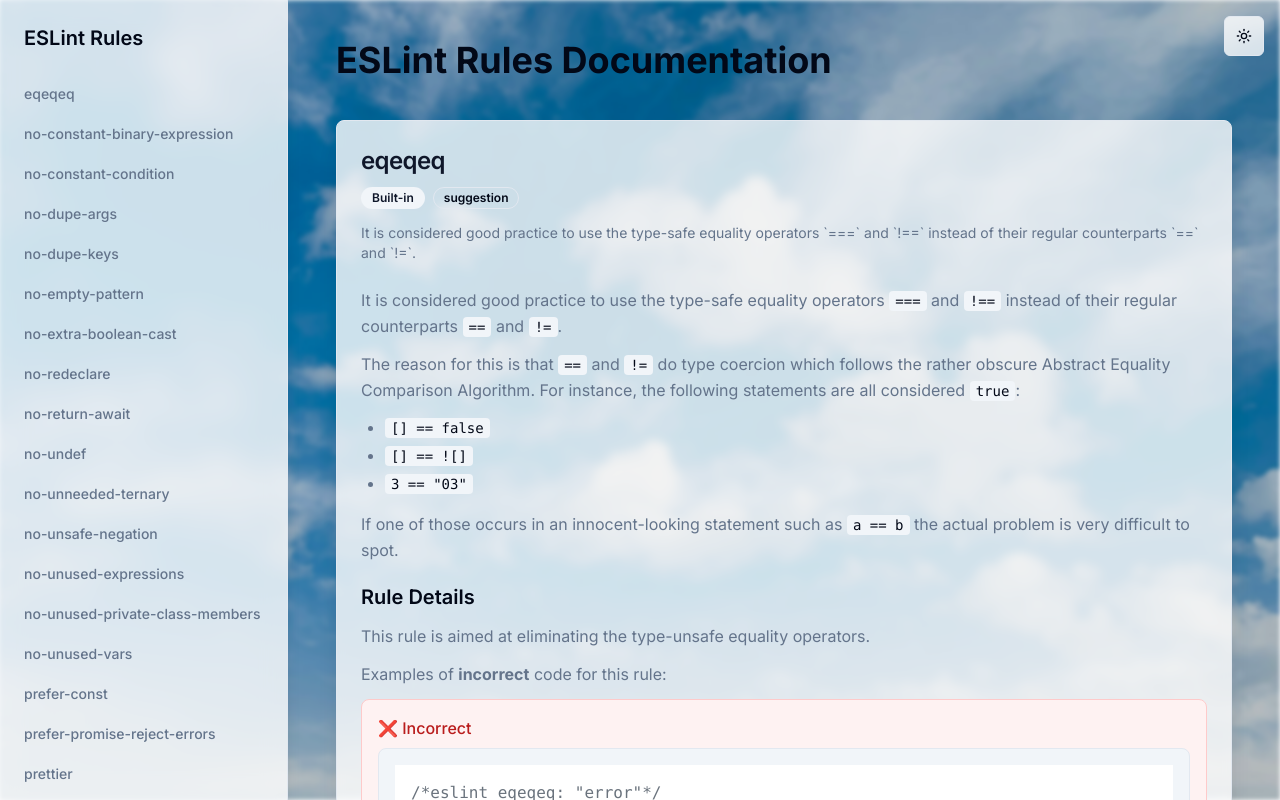
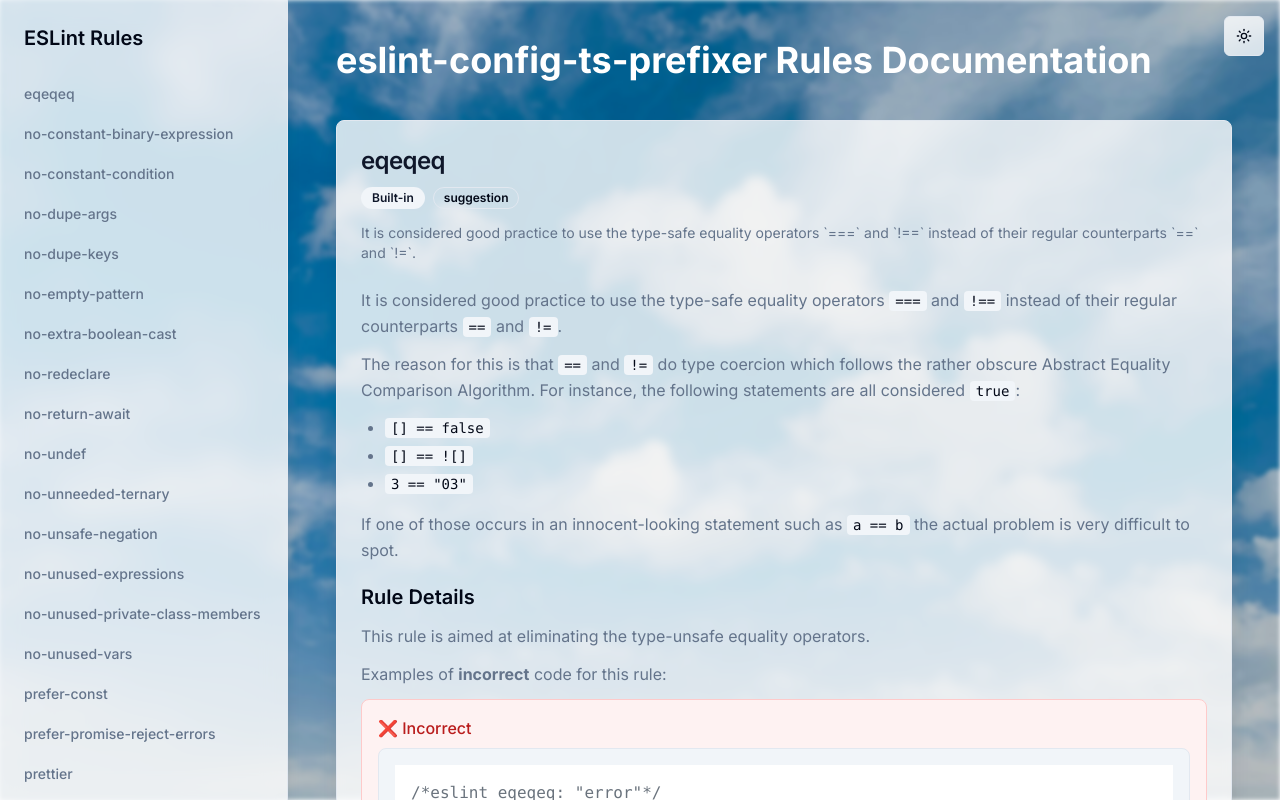
Before and after one commit to laststance/website-eslint-config-ts-prefixer, a Next.js app: page / in a window 1280 px wide. Shown: the top 800 px of the page. Built offline with nearby package versions, Linux system fonts and the light colour scheme.

Commit message:
style: Update heading style and text in EslintDocsPage
- Changed the text color of the heading to white.
- Updated the heading text from ESLint Rules Documentation to eslint-config-ts-prefixer Rules Documentation.

```diff
--- a/app/page.tsx
+++ b/app/page.tsx
@@ -112,8 +112,8 @@ export default async function EslintDocsPage() {
           <div className="max-w-4xl mx-auto">
             {' '}
             {/* Content constraint */}
-            <h1 className="text-3xl md:text-4xl font-bold text-foreground mb-10 mt-4 md:mt-0">
-              ESLint Rules Documentation
+            <h1 className="text-white text-3xl md:text-4xl font-bold mb-10 mt-4 md:mt-0">
+              eslint-config-ts-prefixer Rules Documentation
             </h1>
             <section className="flex flex-col gap-4">
               {rules.map((rule) => (
```
